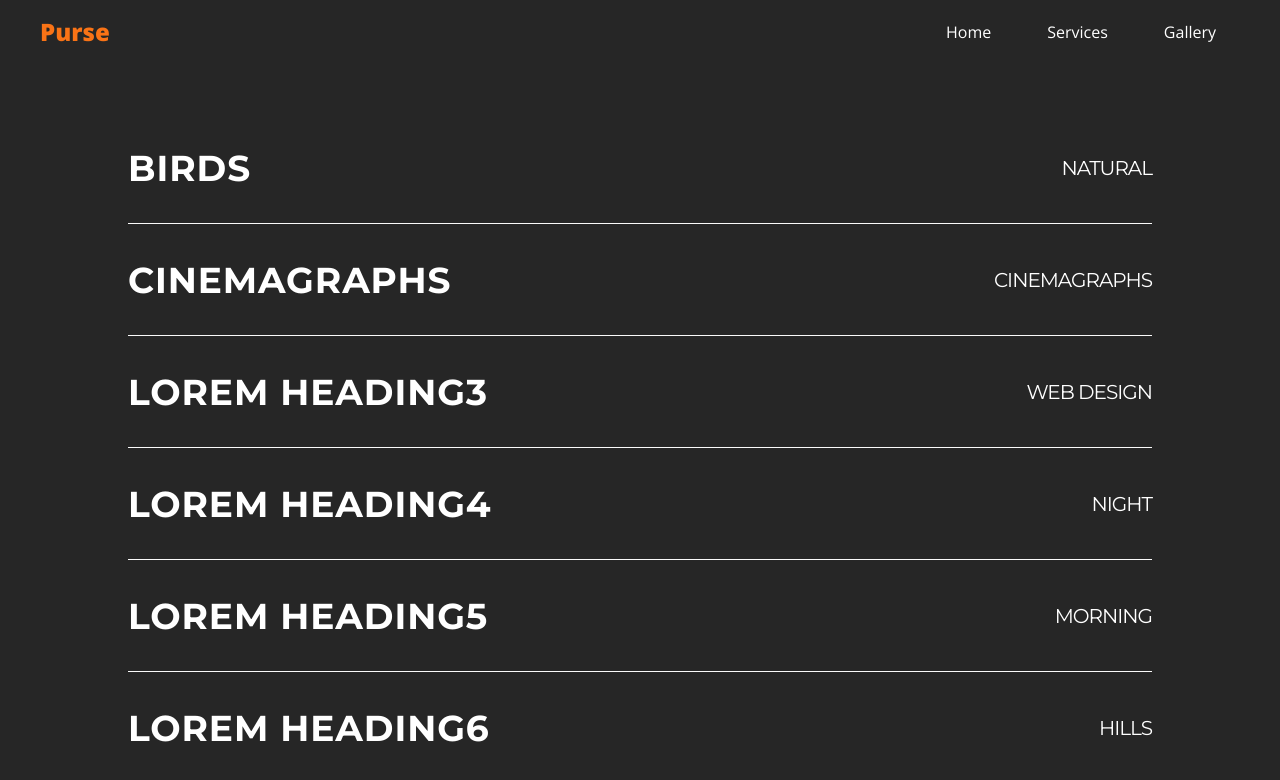
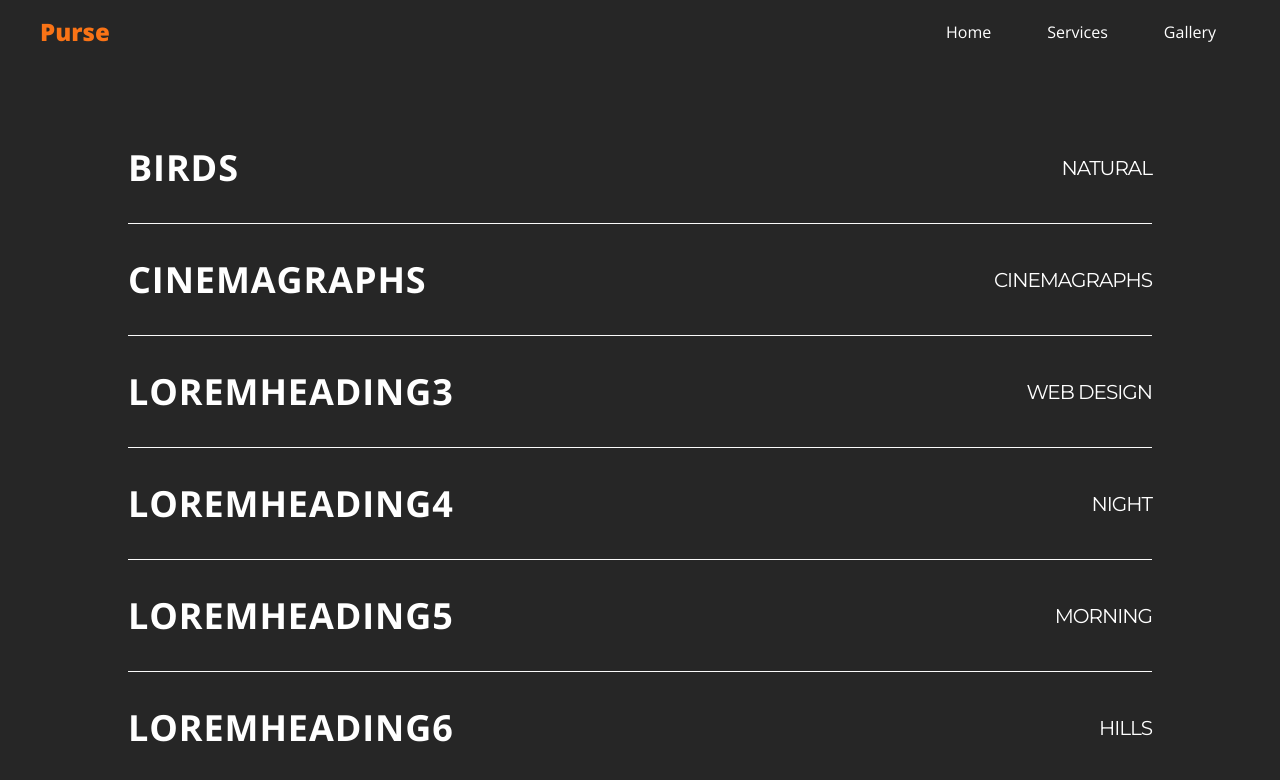
Before and after one commit to Purse123/gallary-animated, a React (Create React App) app: page /gallery in a window 1280 px wide. Shown: the top 780 px of the page. Built offline with nearby package versions, Linux system fonts and the light colour scheme; a web font is replaced by a local one.

Commit message:
added link stagger effect

```diff
--- a/src/component/gallery/Link.js
+++ b/src/component/gallery/Link.js
@@ -1,14 +1,14 @@
 import React, { useRef, useEffect } from "react";
 import { motion, useMotionValue, useTransform } from "framer-motion";
 
-const Link = (props) => {
+const Link = ({ title, url, type }) => {
   const boxRef = useRef(null);
 
   const xPosition = useMotionValue(0);
   const yPosition = useMotionValue(0);
 
-  const imgTop = useTransform(yPosition, [-0.5, 0.5], ["40%", "60%"]);
-  const imgLeft = useTransform(xPosition, [-0.5, 0.5], ["40%", "60%"]);
+  const imgTop = useTransform(yPosition, [0.5, -0.5], ["40%", "60%"]);
+  const imgLeft = useTransform(xPosition, [0.5, -0.5], ["40%", "60%"]);
 
   const handleMouseMove = (e) => {
     const rect = boxRef.current.getBoundingClientRect();
@@ -38,6 +38,8 @@ const Link = (props) => {
     };
   }, [boxRef, handleMouseMove]);
 
+  const animDuration = 0.25;
+  const animStagger = 0.025;
   return (
     <motion.div
       ref={boxRef}
@@ -45,9 +47,58 @@ const Link = (props) => {
       whileHover="show"
       className="flex justify-between items-center w-full h-full relative"
     >
-      <h1 className="montserrat font-bold text-4xl uppercase tracking-wide">
-        {props.title}
-      </h1>
+      <motion.div className="montserrat font-bold text-4xl uppercase tracking-wide relative block overflow-hidden whitespace-nowrap">
+        <div>
+          {title.split("").map((letter, index) => {
+            return (
+              <motion.span
+              className="inline-block"
+                variants={{
+                  hidden: {
+                    y: 0,
+                  },
+                  show: {
+                    y: "-100%",
+                  },
+                }}
+                transition={{
+                  duration: animDuration,
+                  ease: 'easeInOut',
+                  delay: animStagger * index
+                }}
+                key={index}
+              >
+                {letter}
+              </motion.span>
+            );
+          })}
+        </div>
+        <div className="text-orange-500 absolute inset-0">
+          {title.split("").map((letter, index) => {
+            return (
+              <motion.span
+              className="inline-block"
+                variants={{
+                  hidden: {
+                    y: "100%",
+                  },
+                  show: {
+                    y: 0,
+                  },
+                }}
+                transition={{
+                  duration: animDuration,
+                  ease: 'easeInOut',
+                  delay: animStagger * index
+                }}
+                key={index}
+              >
+                {letter}
+              </motion.span>
+            );
+          })}
+        </div>
+      </motion.div>
       <motion.img
         style={{
           top: imgTop,
@@ -56,7 +107,7 @@ const Link = (props) => {
           translateX: "-50%",
           translateY: "-50%",
         }}
-        src={props.url}
+        src={url}
         variants={{
           hidden: { scale: 0, rotate: "-10deg" },
           show: {
@@ -70,7 +121,7 @@ const Link = (props) => {
         className="aspect-video z-50 pointer-events-none"
       />
       <p className="montserrat font-normal text-xl uppercase tracking-tighter">
-        {props.type}
+        {type}
       </p>
     </motion.div>
   );
```
